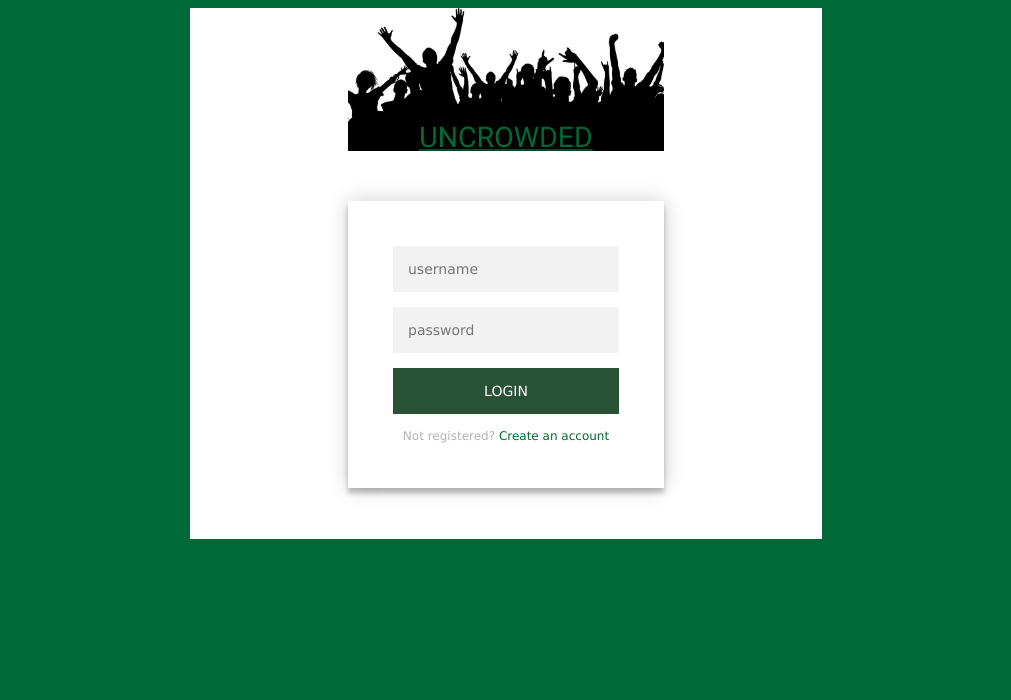
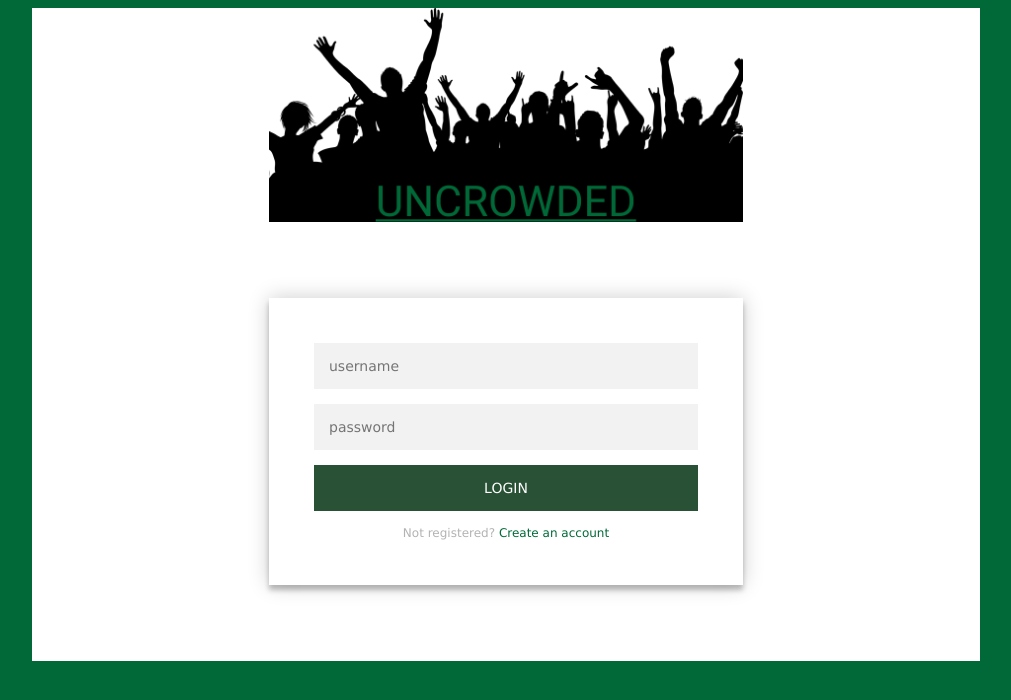
Before and after one commit to bhayes32/bhayes32.github.io, a plain HTML site: page index.html in a window 1280 px wide. Shown: the whole page, without its empty margins (134-1145 px from the left). Drawn offline with Linux system fonts and the light colour scheme.

Commit message:
Add files via upload

```diff
--- a/index.css
+++ b/index.css
@@ -14,7 +14,7 @@ html
 
 .logo
 {
-	width: 50%;
+	width: 75%;
 	background-color: white;
 	display: flex;
 	margin-left: auto;
@@ -24,11 +24,12 @@ html
 img.logo
 {
 	width: 50%;
+	max-height: width/9;
 }
 
 .body
 {
-	width: 50%;
+	width: 75%;
 	min-height: 100%;
 	background-color: white;
 	display: flex;
```
